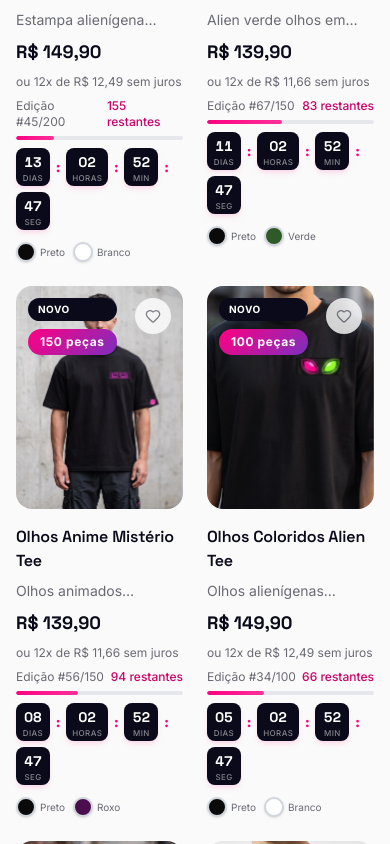
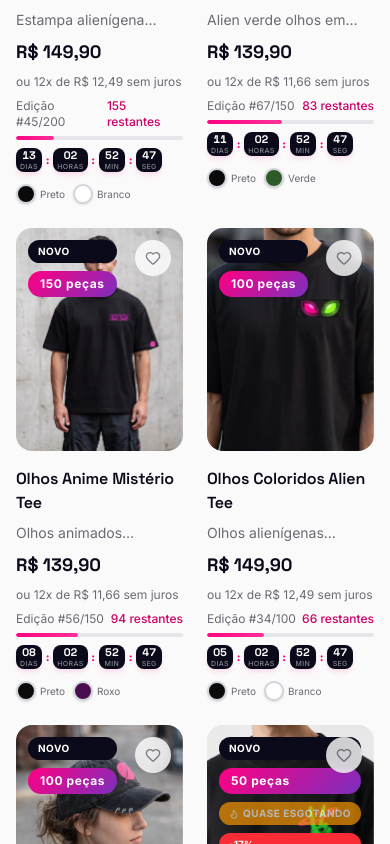
Before and after one commit to KOSMO-ROLL-CO/Kosmo-roll-store, a React (Vite) app: page /edicoes in a window 390 px wide. Shown: the part 2420-3264 px from the top of the page. Built offline with nearby package versions, Linux system fonts and the light colour scheme.

Commit message:
fix: reduzir contador dos cards e estabilizar suíte responsiva (screenshot sem fullPage, networkidle tolerante, workers=4) (#8)

```diff
--- a/package.json
+++ b/package.json
@@ -21,7 +21,7 @@
     "test:stress": "playwright test e2e/stress-memory.spec.ts --project=chromium",
     "test:images": "playwright test e2e/product-images.spec.ts",
     "test:smoke": "playwright test --config=playwright.prod.config.ts",
-    "test:responsive": "playwright test e2e/responsive-layout.spec.ts --project=chromium --reporter=list"
+    "test:responsive": "playwright test e2e/responsive-layout.spec.ts --project=chromium --workers=4 --reporter=list"
   },
   "dependencies": {
     "@tailwindcss/vite": "^4.3.3",
--- a/src/components/CountdownTimer.tsx
+++ b/src/components/CountdownTimer.tsx
@@ -51,13 +51,14 @@ export default function CountdownTimer({ endDate, size = 'md', fallbackDays = 5,
 
   const boxClass =
     size === 'sm'
-      ? 'min-w-[34px] px-1.5 py-1'
+      ? 'min-w-[26px] px-1 py-0.5'
       : size === 'lg'
       ? 'min-w-[56px] px-3 py-2.5'
       : 'min-w-[44px] px-2 py-1.5';
 
-  const valueClass = size === 'sm' ? 'text-sm' : size === 'lg' ? 'text-2xl' : 'text-lg';
-  const labelClass = size === 'sm' ? 'text-[8px]' : size === 'lg' ? 'text-xs' : 'text-[10px]';
+  const valueClass = size === 'sm' ? 'text-[11px]' : size === 'lg' ? 'text-2xl' : 'text-lg';
+  const labelClass = size === 'sm' ? 'text-[7px]' : size === 'lg' ? 'text-xs' : 'text-[10px]';
+  const gapClass = size === 'sm' ? 'gap-1' : 'gap-1.5';
 
   const units = [
     { value: timeLeft.days, label: 'dias' },
@@ -75,9 +76,9 @@ export default function CountdownTimer({ endDate, size = 'md', fallbackDays = 5,
   }
 
   return (
-    <div className="flex flex-wrap items-center gap-1.5">
+    <div className={`flex flex-wrap items-center ${gapClass}`}>
       {units.map((unit, i) => (
-        <div key={unit.label} className="flex items-center gap-1.5">
+        <div key={unit.label} className={`flex items-center ${gapClass}`}>
           <div
             className={`${boxClass} rounded-lg bg-cosmos text-white flex flex-col items-center justify-center leading-none shadow-md shadow-kosmo/10`}
           >
```
Also changed, not shown: 1 other file (tests, documents, lock files or other folders).
